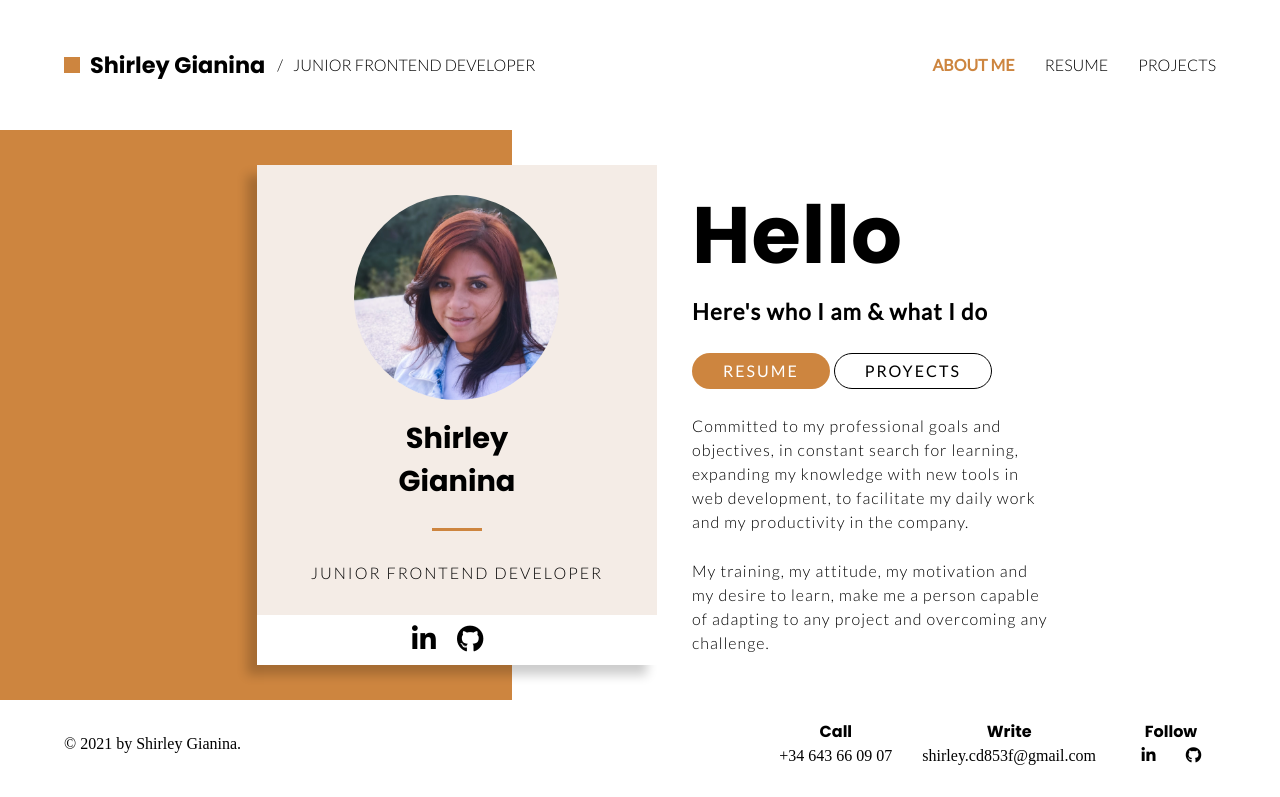
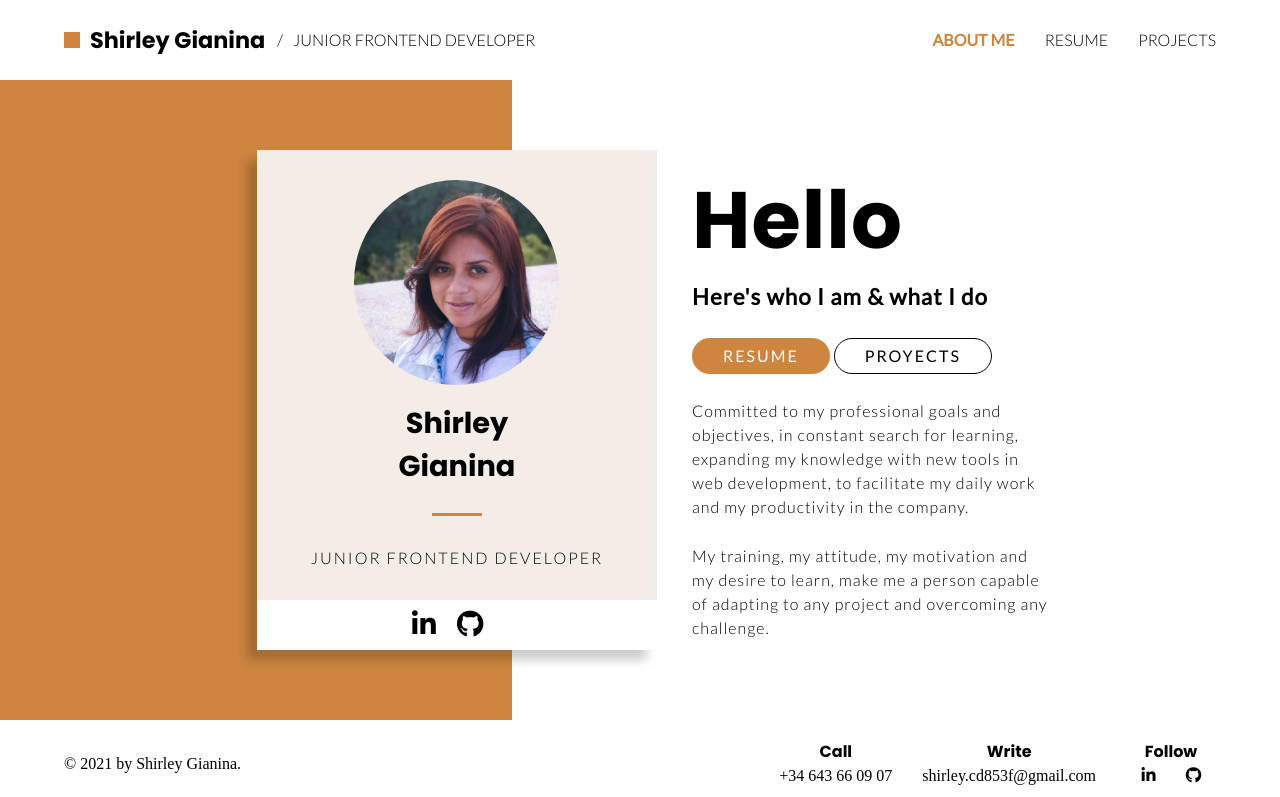
Before and after one commit to shirley-gianina/CV, a plain HTML site: page index.html in a window 1280 px wide. Shown: the top 797 px of the page. Drawn offline with Linux system fonts and the light colour scheme.

Commit message:
changed css styles

```diff
--- a/css/styles.css
+++ b/css/styles.css
@@ -76,7 +76,7 @@ nav {
 
 nav .menu {
   display: flex;
-  height: 130px;
+  height: 5rem;
   justify-content: space-between;
   align-items: center;
 }
@@ -144,8 +144,7 @@ nav .menu .links ul li a.active {
 
 header .about-me {
   position: relative;
-  height: 850px;
-  height: calc(100vh + 130px - 100px);
+  height: 100vh;
 }
 
 header .about-me:before {
@@ -483,7 +482,7 @@ footer {
   position: fixed;
   text-align: center;
   width: 100%;
-  height: 100px;
+  height: 5rem;
   background-color: var(--white);
   bottom: 0;
 }
@@ -504,7 +503,6 @@ footer .contact .contact-info {
   display: flex;
   grid-gap: 30px;
 }
-
 
 footer .contact p {
   font-family: "Poppins", sans-serif;
@@ -528,7 +526,6 @@ footer .contact .social a {
 }
 
 @media only screen and (max-width: 900px) {
-
   body,
   html {
     font-size: 13px;
@@ -766,7 +763,6 @@ footer .contact .social a {
     position: static;
     height: auto;
     text-align: left;
-
   }
 
   footer .info {
```
